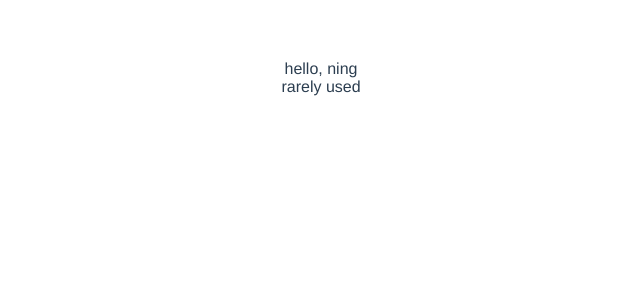
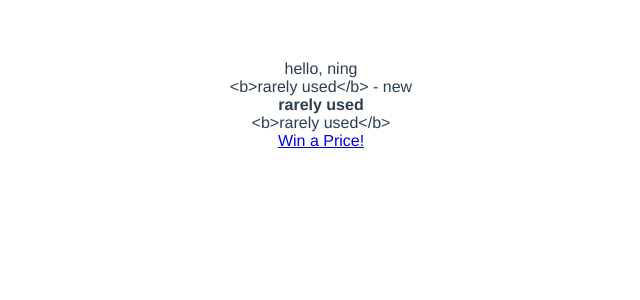
Before and after one commit to NingChen0024/vue_basic, a Vue app: page / in a window 1280 px wide. Shown: the top 300 px of the page, without its empty margins (319-959 px from the left). Built offline with nearby package versions, Linux system fonts and the light colour scheme.

Commit message:
binding html

```diff
--- a/src/App.vue
+++ b/src/App.vue
@@ -1,18 +1,20 @@
 <template>
   <div>{{great}}, {{name}}</div>
+  <div>{{channel}} - new</div>
+  <div v-html='channel'></div>
   <div v-text='channel'></div>
+  <div v-html='hack'></div>
 </template>
 
 <script>
-
-
 export default {
   name: 'App',
   data() {
     return{
       great: "hello",
       name: 'ning',
-      channel: 'rarely used'
+      channel: '<b>rarely used</b>',
+      hack:`<a href='#' onclick='alert("You have been hacked!")'>Win a Price!</a>`
     }
   },
 }
```
